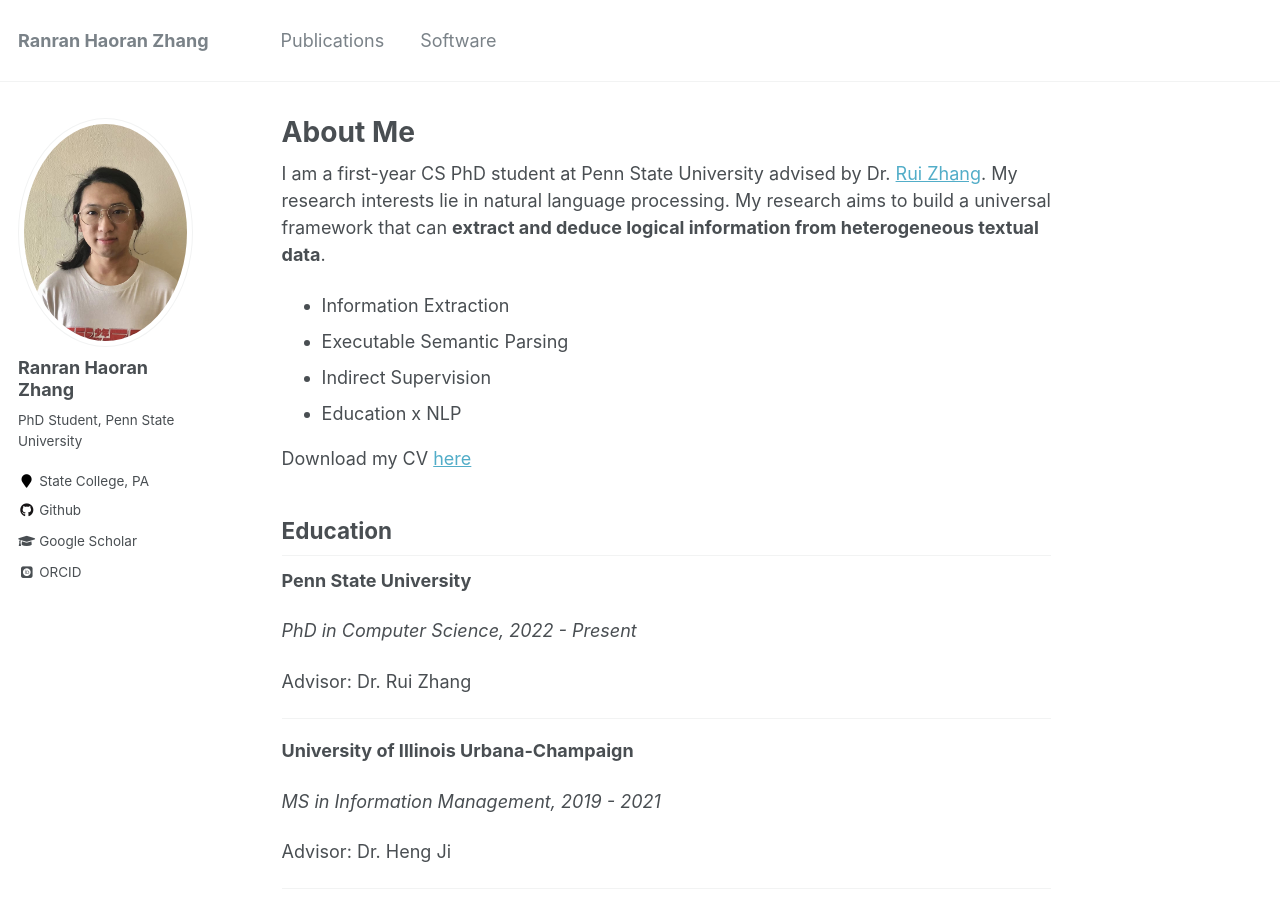
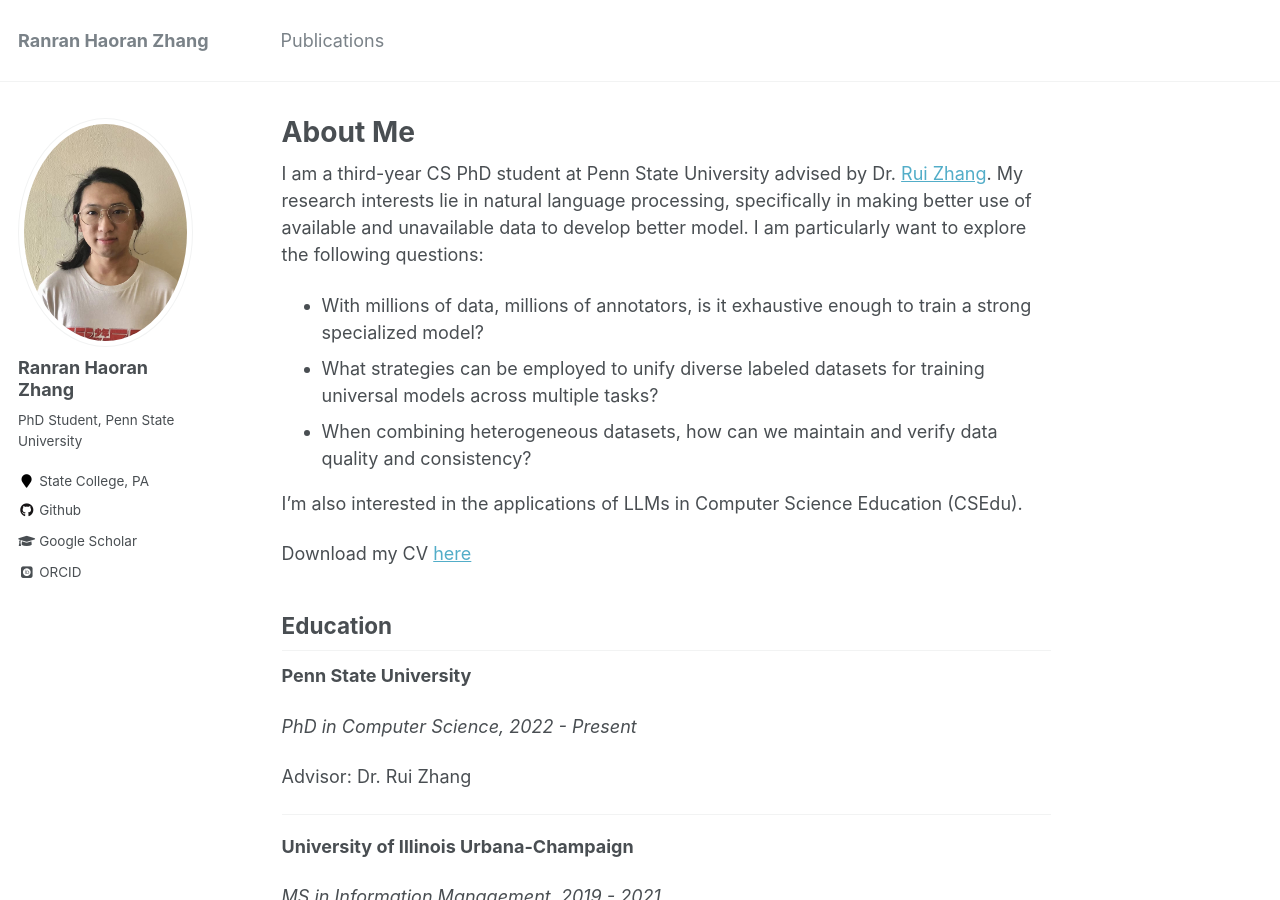
Before and after one commit to WindChimeRan/WindChimeRan.github.io, a Jekyll site: the page built from _pages/about.md, in a window 1280 px wide and 900 px high. Built offline with Jekyll 4.4.1, drawn with Linux system fonts in a browser that asks for light colours; some web fonts are replaced.

Commit message:
update 2024 info

```diff
--- a/_data/navigation.yml
+++ b/_data/navigation.yml
@@ -3,8 +3,8 @@ main:
   - title: "Publications"
     url: /publications/
 
-  - title: "Software"
-    url: /software/
+  # - title: "Software"
+  #   url: /software/
   # - title: "Blog Posts"
   #   url: /year-archive/
 
--- a/_pages/about.md
+++ b/_pages/about.md
@@ -8,12 +8,18 @@ redirect_from:
   - /about.html
 ---
 
-I am a first-year CS PhD student at Penn State University advised by Dr. [Rui Zhang](https://ryanzhumich.github.io/). My research interests lie in natural language processing. My research aims to build a universal framework that can **extract and deduce logical information from heterogeneous textual data**.
+I am a third-year CS PhD student at Penn State University advised by Dr. [Rui Zhang](https://ryanzhumich.github.io/). My research interests lie in natural language processing, specifically in making better use of available and unavailable data to develop better model. I am particularly want to explore the following questions:
 
-- Information Extraction
+-  With millions of data, millions of annotators, is it exhaustive enough to train a strong specialized model?
+- What strategies can be employed to unify diverse labeled datasets for training universal models across multiple tasks?
+- When combining heterogeneous datasets, how can we maintain and verify data quality and consistency?
+
+I'm also interested in the applications of LLMs in Computer Science Education (CSEdu).
+
+<!-- - Information Extraction
 - Executable Semantic Parsing
 - Indirect Supervision
-- Education x NLP
+- Education x NLP -->
 
 <!-- its improvement or its applications in computational social science and learning science.  -->
 
@@ -32,7 +38,7 @@ I am a first-year CS PhD student at Penn State University advised by Dr. [Rui Zh
 <!-- , advised by Professor Heng Ji. Prior to joining BLENDER at UIUC, I received my bachelor’s degree in computer science at CSUST, where I was supervised by Dr. Zeng. -->
 
 <!-- Download my CV [here](https://windchimeran.github.io/files/Haoran_Zhang_CV.pdf) -->
-Download my CV [here](https://windchimeran.github.io/files/cv2022.pdf)
+Download my CV [here](https://windchimeran.github.io/files/cv2024.pdf)
 
 
 
```
Also changed, not shown: 1 other file.
